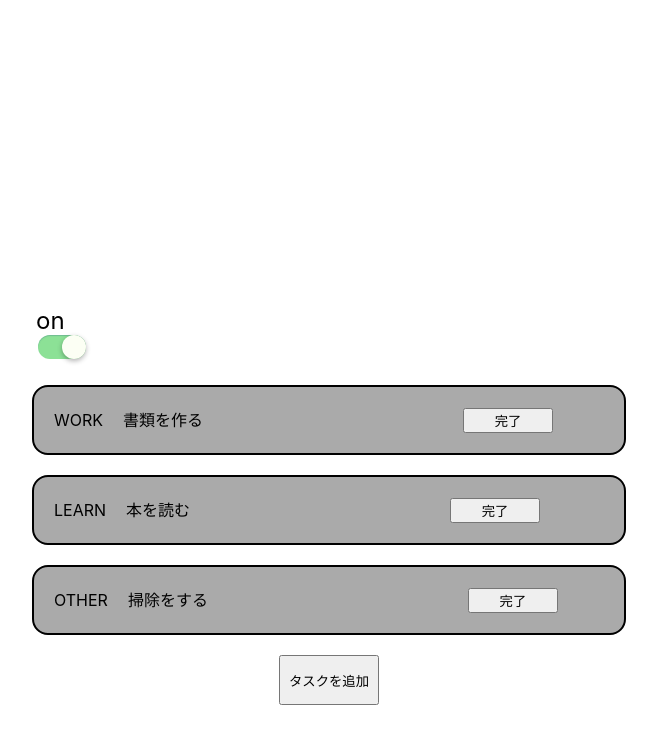
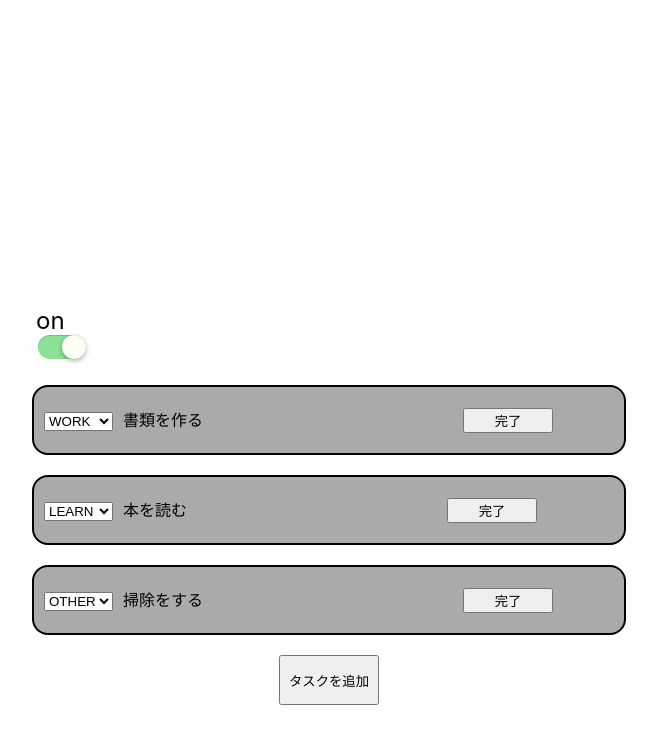
Before and after one commit to sion6040/todo-list-react, a React (Create React App) app: page / in a window 1280 px wide. Both pictures are taken after a click on the label 418 px from the left and 359 px from the top of the page. Shown: the top 744 px of the page, without its empty margins (358-1015 px from the left). Built offline with nearby package versions, Linux system fonts and the light colour scheme.

Commit message:
feat:create selectbox

```diff
--- a/src/App.tsx
+++ b/src/App.tsx
@@ -31,6 +31,16 @@ export function App() {
       setSt(false);
     }
   };
+  const changeType = (event: React.ChangeEvent<HTMLSelectElement>, id: number) => {
+    const newtodolist = todolist.map((todo) => {
+      if (todo.id === id) {
+        return { id: todo.id, task: todo.task, type: event.target.value };
+      } else {
+        return { id: todo.id, task: todo.task, type: todo.type };
+      }
+    });
+    setTodolist(newtodolist);
+  };
   return (
     <div>
       <div className="body">
@@ -41,7 +51,15 @@ export function App() {
         </div>
         {todolist.map((todo) => (
           <div className="tasklist">
-            <div style={{ margin: '10px', display: 'inline' }}>{todo.type}</div>
+            {st ? (
+              <select value={todo.type} onChange={(event) => changeType(event, todo.id)}>
+                <option value="WORK">WORK</option>
+                <option value="LEARN">LEARN</option>
+                <option value="OTHER">OTHER</option>
+              </select>
+            ) : (
+              <div style={{ margin: '10px', display: 'inline' }}>{todo.type}</div>
+            )}
             <div style={{ margin: '10px', display: 'inline' }}>{todo.task}</div>
             <div style={{ padding: '0 0 0 250px', display: 'inline' }}>
               <button style={{ width: '90px' }} onClick={() => handleRemoveItem(todo.id)} key={todo.id}>
```
